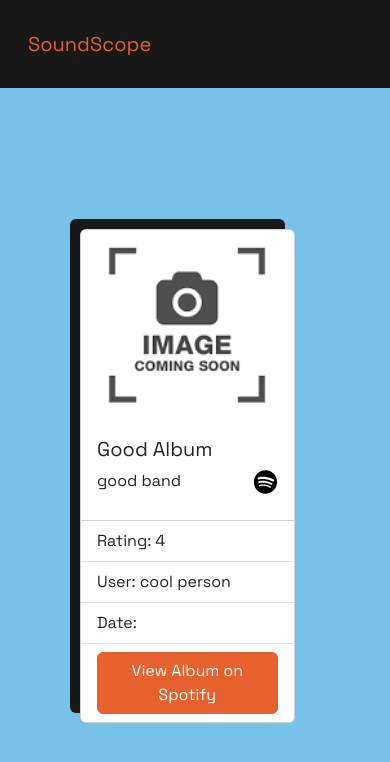
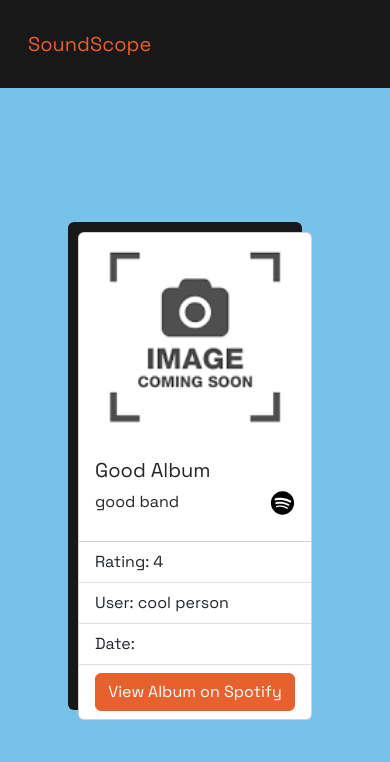
Before and after one commit to libbytanner/startup, a React (Vite) app: page /community in a window 390 px wide. Shown: the top 762 px of the page. Built offline with nearby package versions, Linux system fonts and the light colour scheme.

Commit message:
fix media gallery

```diff
--- a/src/gallery.css
+++ b/src/gallery.css
@@ -4,7 +4,7 @@
     grid-template-columns: repeat(auto-fill, minmax(180px, 230px));
     grid-gap: 3em;
     justify-content: center;
-    overflow-y: auto;
+    overflow-x: visible;
 }
 .card {
     width: 15em;
@@ -32,10 +32,11 @@
 
 @media ((orientation: portrait) and (max-width:600px)){
     .container {
-        grid-template-columns: repeat(1fr, minmax(80vw, 90vw));
+        grid-template-columns: repeat(1fr, minmax(80vw, 81vw));
     }
     .card {
-        width: 55vw;
+        width: 60vw;
         margin-top: 10px;
+        justify-self: center;
     }
 }
```
